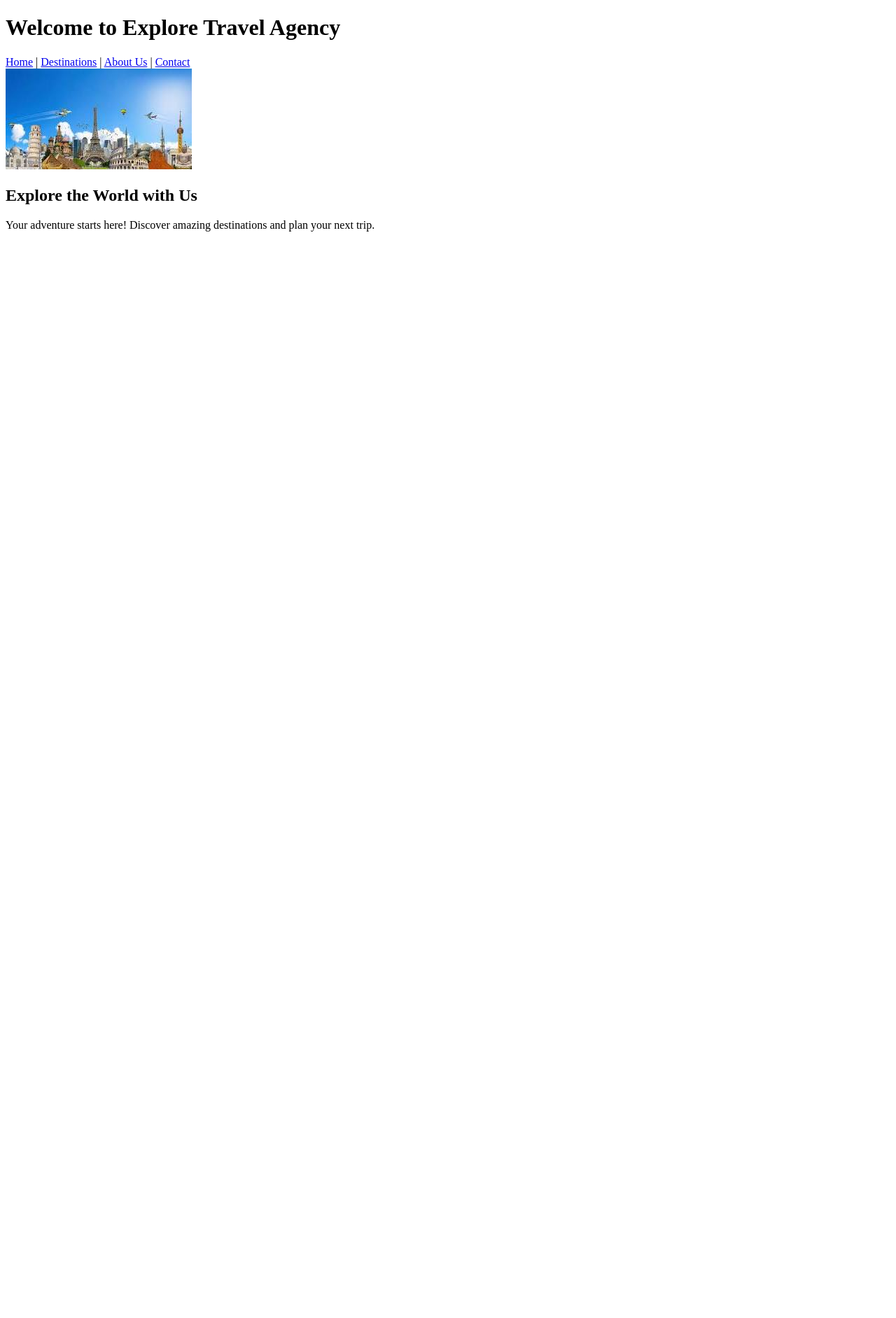
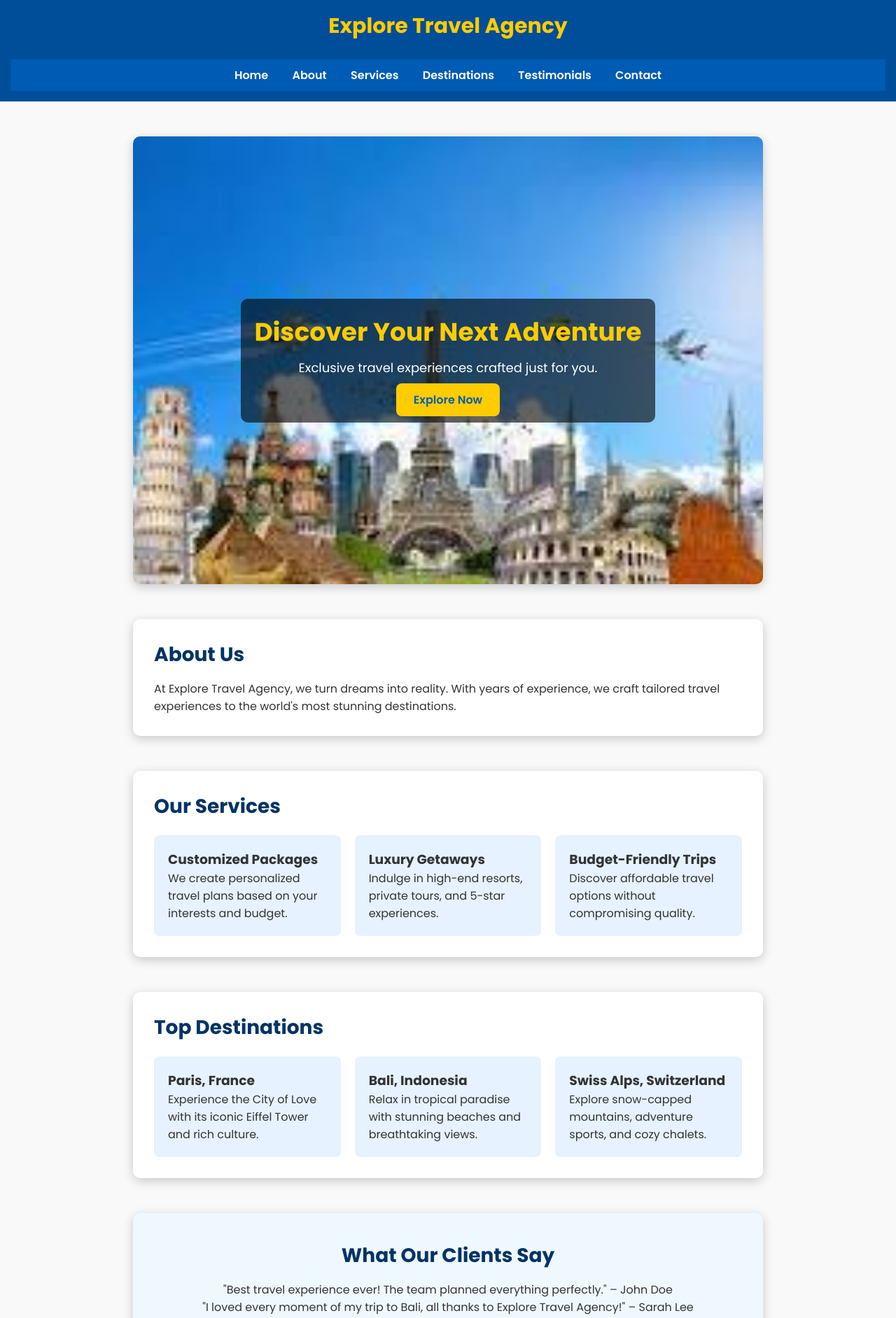
Before and after one commit to SindhooraO/TravelAgency-WebPage, a plain HTML site: page index.html in a window 1280 px wide. Shown: the top 1884 px of the page at 70% size. Before the commit the page ends 800 px from the top, so only its background shows below. Drawn offline with Linux system fonts and the light colour scheme.

Commit message:
new changes

```diff
--- a/index.html
+++ b/index.html
@@ -3,22 +3,95 @@
 <head>
     <meta charset="UTF-8">
     <meta name="viewport" content="width=device-width, initial-scale=1.0">
-    <title>Travel Agency</title>
+    <title>Explore Travel Agency</title>
+    <link rel="stylesheet" href="style.css">
 </head>
 <body>
+
+    <!-- Navigation -->
     <header>
-        <h1>Welcome to Explore Travel Agency</h1>
+        <h1>Explore Travel Agency</h1><br>
         <nav>
-            <a href="index.html">Home</a> |
-            <a href="destinations.html">Destinations</a> |
-            <a href="about.html">About Us</a> |
-            <a href="contact.html">Contact</a>
+            <a href="#">Home</a>
+            <a href="#about">About</a>
+            <a href="#services">Services</a>
+            <a href="#destinations">Destinations</a>
+            <a href="#testimonials">Testimonials</a>
+            <a href="#contact">Contact</a>
         </nav>
     </header>
-    <section>
-        <img src="image.png" alt="Error" style="background-size: contain;">
-        <h2>Explore the World with Us</h2>
-        <p>Your adventure starts here! Discover amazing destinations and plan your next trip.</p>
+
+    <!-- Hero Section -->
+    <section class="hero">
+        <div class="hero-content">
+            <h2>Discover Your Next Adventure</h2>
+            <p>Exclusive travel experiences crafted just for you.</p>
+            <a href="#destinations" class="btn">Explore Now</a>
+        </div>
     </section>
+
+    <!-- About Section -->
+    <section id="about">
+        <h2>About Us</h2>
+        <p>At Explore Travel Agency, we turn dreams into reality. With years of experience, we craft tailored travel experiences to the world's most stunning destinations.</p>
+    </section>
+
+    <!-- Services Section -->
+    <section id="services">
+        <h2>Our Services</h2>
+        <div class="service-container">
+            <div class="service-box">
+                <h3>Customized Packages</h3>
+                <p>We create personalized travel plans based on your interests and budget.</p>
+            </div>
+            <div class="service-box">
+                <h3>Luxury Getaways</h3>
+                <p>Indulge in high-end resorts, private tours, and 5-star experiences.</p>
+            </div>
+            <div class="service-box">
+                <h3>Budget-Friendly Trips</h3>
+                <p>Discover affordable travel options without compromising quality.</p>
+            </div>
+        </div>
+    </section>
+
+    <!-- Destinations Section -->
+    <section id="destinations">
+        <h2>Top Destinations</h2>
+        <div class="destination-container">
+            <div class="destination-box">
+                <h3>Paris, France</h3>
+                <p>Experience the City of Love with its iconic Eiffel Tower and rich culture.</p>
+            </div>
+            <div class="destination-box">
+                <h3>Bali, Indonesia</h3>
+                <p>Relax in tropical paradise with stunning beaches and breathtaking views.</p>
+            </div>
+            <div class="destination-box">
+                <h3>Swiss Alps, Switzerland</h3>
+                <p>Explore snow-capped mountains, adventure sports, and cozy chalets.</p>
+            </div>
+        </div>
+    </section>
+
+    <!-- Testimonials Section -->
+    <section id="testimonials">
+        <h2>What Our Clients Say</h2>
+        <p>"Best travel experience ever! The team planned everything perfectly." – John Doe</p>
+        <p>"I loved every moment of my trip to Bali, all thanks to Explore Travel Agency!" – Sarah Lee</p>
+    </section>
+
+    <!-- Contact Section -->
+    <section id="contact">
+        <h2>Contact Us</h2>
+        <p>Email: support@exploretravel.com | Phone: +123 456 7890</p>
+        <p>Follow us on social media for travel updates and exclusive deals!</p>
+    </section>
+
+    <!-- Footer -->
+    <footer>
+        <p>&copy; 2025 Explore Travel Agency. All Rights Reserved.</p>
+    </footer>
+
 </body>
 </html>
--- /dev/null
+++ b/style.css
@@ -0,0 +1,138 @@
+/* Import Google Font */
+@import url('https://fonts.googleapis.com/css2?family=Poppins:wght@400;600;700&display=swap');
+
+* {
+    margin: 0;
+    padding: 0;
+    box-sizing: border-box;
+    font-family: 'Poppins', sans-serif;
+}
+
+/* Body */
+body {
+    background: #f9f9f9;
+    color: #333;
+}
+
+/* Header */
+header {
+    background: #004d99;
+    color: white;
+    padding: 15px;
+    text-align: center;
+}
+
+header h1 {
+    font-size: 30px;
+    font-weight: 700;
+    color: #ffcc00;
+}
+
+/* Navigation */
+nav {
+    background: #005bb5;
+    text-align: center;
+    padding: 10px;
+}
+
+nav a {
+    color: white;
+    text-decoration: none;
+    font-weight: 600;
+    margin: 0 15px;
+    font-size: 16px;
+    transition: 0.3s;
+}
+
+nav a:hover {
+    color: #ffcc00;
+}
+
+/* Hero Section */
+.hero {
+    background: url('image.png') no-repeat center center/cover;
+    height: 80vh;
+    display: flex;
+    align-items: center;
+    justify-content: center;
+    text-align: center;
+}
+
+.hero-content {
+    background: rgba(0, 0, 0, 0.6);
+    padding: 20px;
+    color: white;
+    border-radius: 10px;
+}
+
+.hero-content h2 {
+    font-size: 36px;
+    margin-bottom: 10px;
+    color: #ffcc00;
+}
+
+.hero-content p {
+    font-size: 18px;
+    margin-bottom: 20px;
+}
+
+.btn {
+    background: #ffcc00;
+    color: #005bb5;
+    padding: 12px 25px;
+    font-weight: 600;
+    text-decoration: none;
+    border-radius: 8px;
+    transition: 0.3s;
+}
+
+.btn:hover {
+    background: #003366;
+    color: white;
+}
+
+/* Sections */
+section {
+    max-width: 900px;
+    margin: 50px auto;
+    padding: 30px;
+    background: white;
+    border-radius: 10px;
+    box-shadow: 0px 4px 15px rgba(0, 0, 0, 0.2);
+}
+
+h2 {
+    color: #003366;
+    font-size: 28px;
+    margin-bottom: 15px;
+}
+
+/* Services & Destinations */
+.service-container, .destination-container {
+    display: flex;
+    gap: 20px;
+    margin-top: 20px;
+}
+
+.service-box, .destination-box {
+    background: #e6f2ff;
+    padding: 20px;
+    border-radius: 8px;
+    flex: 1;
+}
+
+/* Testimonials */
+#testimonials {
+    background: #f0f8ff;
+    padding: 40px;
+    text-align: center;
+}
+
+/* Footer */
+footer {
+    background: #003366;
+    color: white;
+    text-align: center;
+    padding: 15px;
+    margin-top: 50px;
+}
```
Also changed, not shown: about.html (deleted, +0 -46 lines), contact.html (deleted, +0 -24 lines), destinations.html (deleted, +0 -28 lines).
